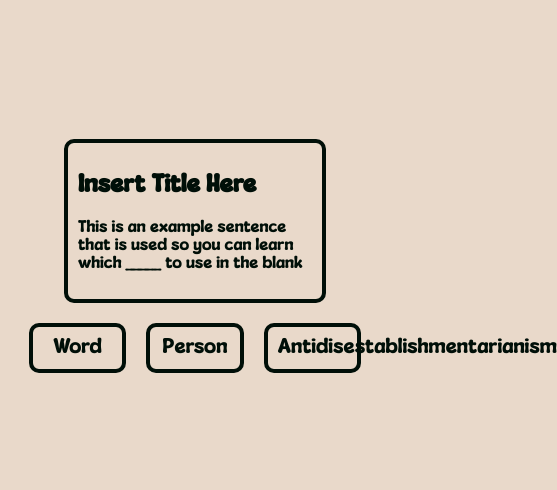
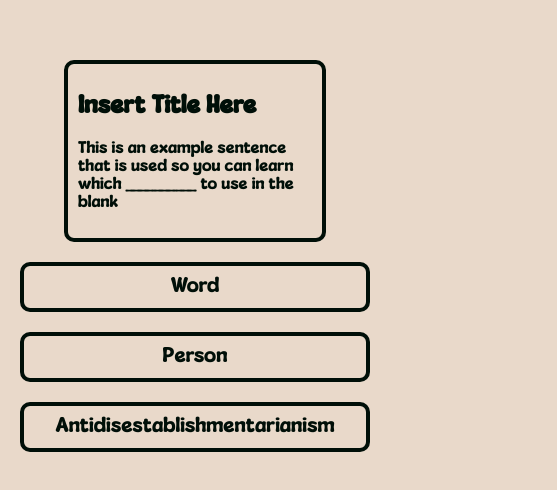
Before and after one commit to ilovepi31415/WordADay, a plain HTML site: page index.html in a window 390 px wide. Shown: the part 174-664 px from the top of the page, 557 px wide, since content can reach past the window. Drawn offline with Linux system fonts and the light colour scheme.

Commit message:
Dynamic width and smooth color changing

```diff
--- a/index.html
+++ b/index.html
@@ -9,7 +9,7 @@
         <div id="container">
             <div class="section" id="question">
                 <h2 id="title">Insert Title Here</h2>
-                <p id="description">This is an example sentence that is used so you can learn which <u>_____</u> to use in the blank</p>
+                <p id="description">This is an example sentence that is used so you can learn which __________ to use in the blank</p>
             </div>
             <div id="answer-container">
                 <button class="section" id="a" onclick="hello(this)">Word</button>
--- a/script.js
+++ b/script.js
@@ -1,6 +1,15 @@
 const answerA = document.getElementById('a');
 const answerB = document.getElementById('b');
 const answerC = document.getElementById('c');
+const answerContainer = document.getElementById('answer-container');
+
 function hello(button) {
     button.style.backgroundColor = '#fff';
 }
+
+// Changes the orientation of the answers based on the screen width
+setInterval(() => {
+    answerContainer.style.flexDirection = (
+        window.innerWidth < 1200 ? 'column' : 'row'
+    );
+}, 100);
--- a/styles.css
+++ b/styles.css
@@ -1,6 +1,8 @@
 :root {
     --background-color: #E9D9CA;
+    --light-hover: #D9C9BA;
     --secondary-color: #000F08;
+    --dark-hover: #202F28;
     overflow: hidden;
 }
 
@@ -41,10 +43,16 @@ body {
 }
 
 button {
-    width: 25vw;
-    max-width: 350px;
+    width: 350px;
     font-family: inherit;
     font-size: 20px
+}
+
+button:hover {
+    color: var(--dark-hover);
+    border-color: var(--dark-hover);
+    background-color: var(--light-hover);
+    transition: background-color .2s ease, color .2s ease, border-color .2s ease;
 }
 
 #question {
```
